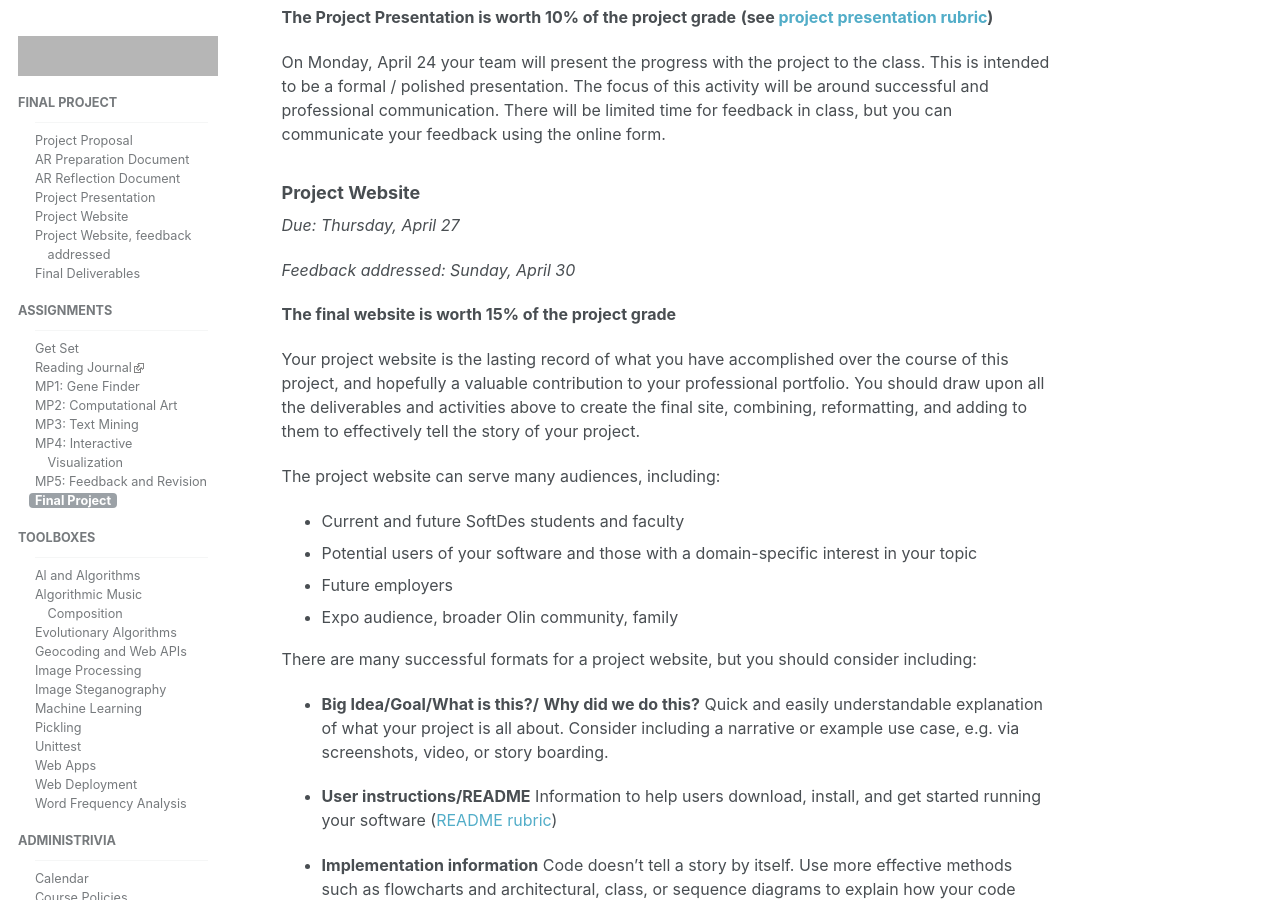
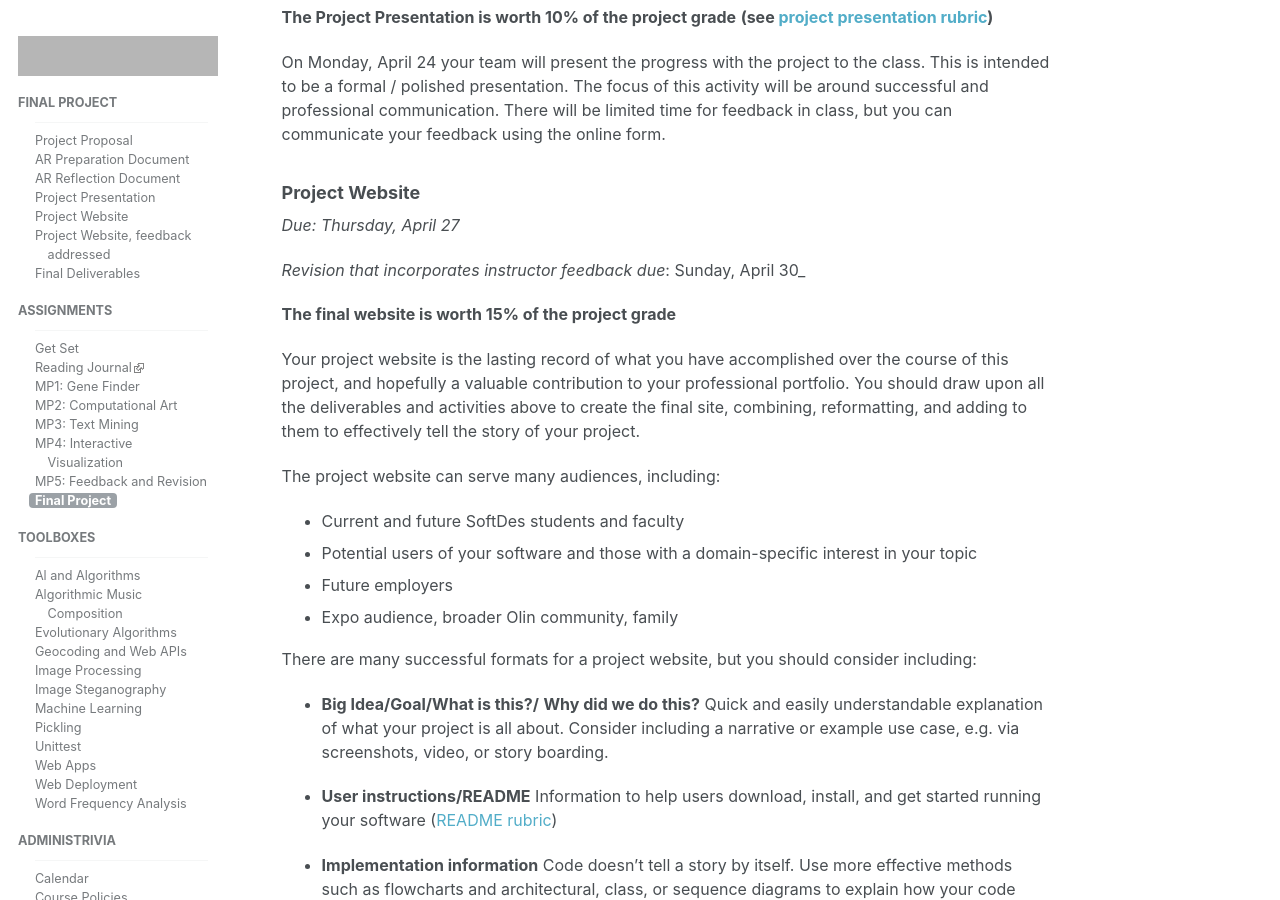
Before and after one commit to sd17spring/sd17spring.github.io, a Jekyll site: the page built from _assignments/final-project.md, in a window 1280 px wide and 900 px high, scrolled down 3381 px. Built offline with Jekyll 4.4.1, drawn with Linux system fonts in a browser that asks for light colours; grey boxes are pictures that could not be loaded.

Commit message:
Improve wording for revised website

```diff
--- a/_assignments/final-project.md
+++ b/_assignments/final-project.md
@@ -118,7 +118,7 @@ feedback using the online form.
 
 _Due: {{site.data.dates.final_website | date: '%A, %B %-d' }}_
 
-_Feedback addressed: {{site.data.dates.final_website_feedback_addressed | date: '%A, %B %-d' }}_
+_Revision that incorporates instructor feedback due_: {{site.data.dates.final_website_feedback_addressed | date: '%A, %B %-d' }}_
 
 **The final website is worth 15% of the project grade**
 
```
Also changed, not shown: _homepage_boxes/coming_up_box.md (+1 -1 lines).
